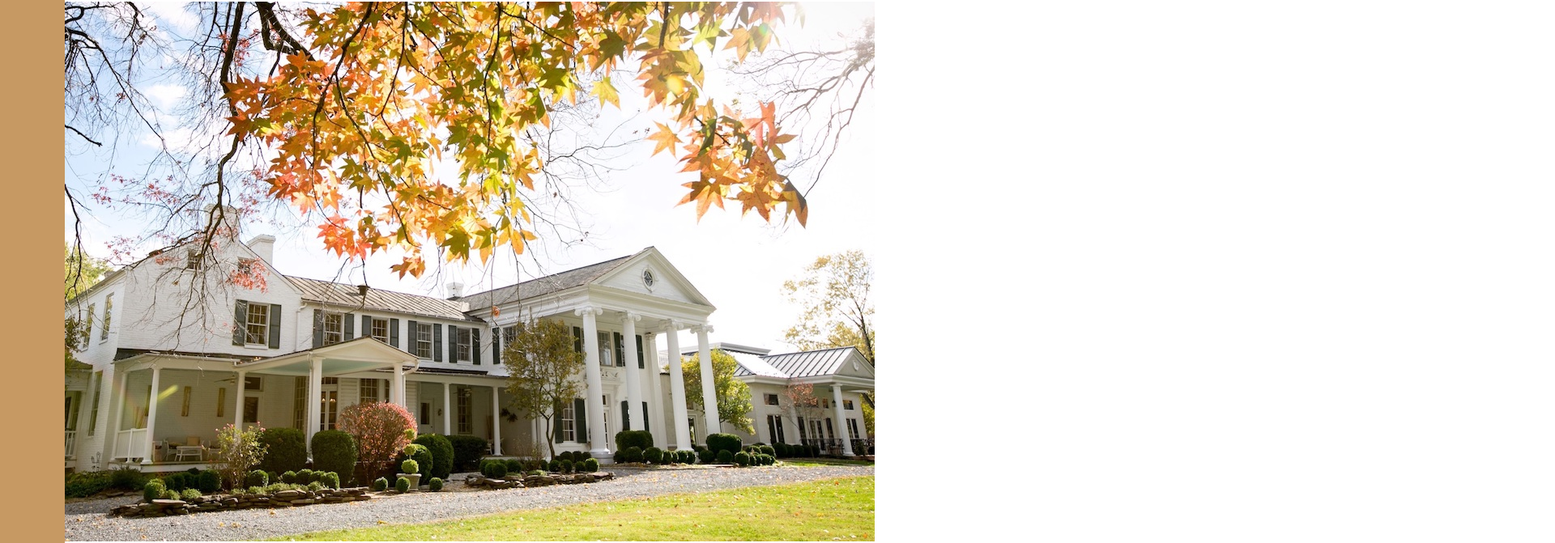
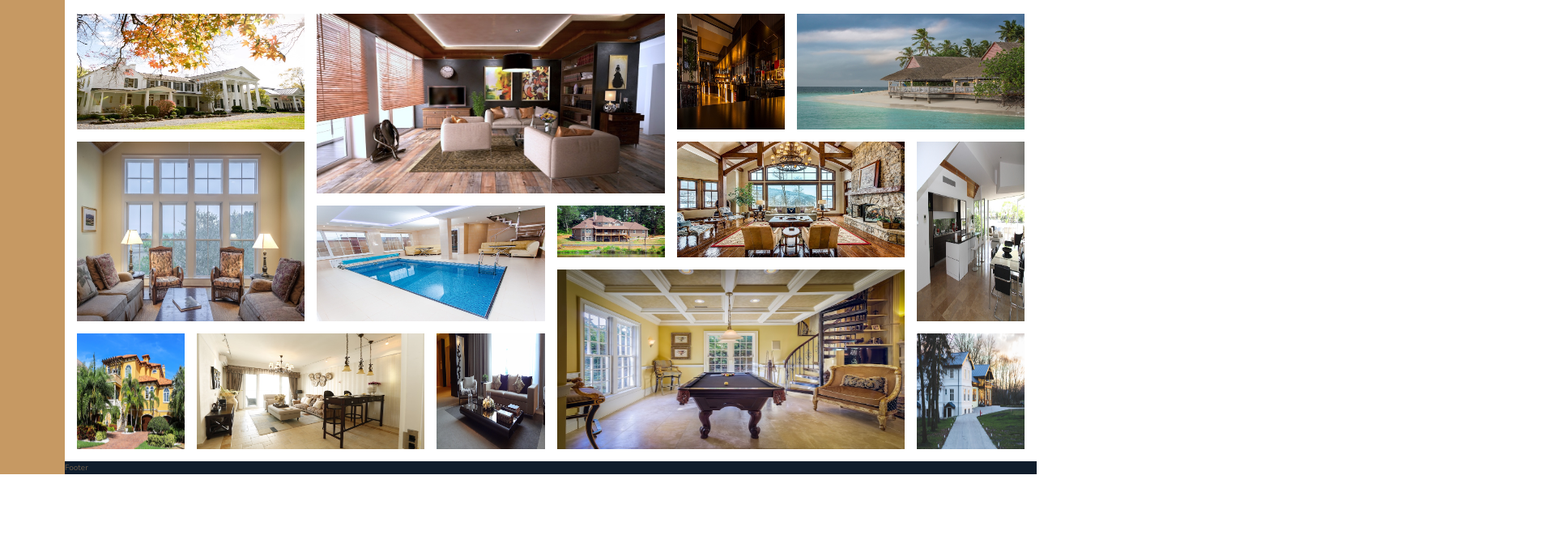
Before and after one commit to DeboraBucci/nexter, a website: page index.html in a window 1280 px wide. Shown: the part 3070-3741 px from the top of the page at 81% size, 1920 px wide, since content can reach past the window. After the commit the page ends 3656 px from the top, so only its background shows below. Drawn offline with nearby package versions, Linux system fonts and the light colour scheme.

Commit message:
compile sass code into css syntax

```diff
--- a/css/style.css
+++ b/css/style.css
@@ -197,7 +197,60 @@ body {
     grid-column: 1 / -1; }
 
 .gallery {
-  grid-column: full-start / full-end; }
+  grid-column: full-start / full-end;
+  display: grid;
+  grid-template-columns: repeat(8, 1fr);
+  grid-template-rows: repeat(7, 5vw);
+  gap: 1.5rem;
+  padding: 1.5rem; }
+  .gallery__item {
+    object-fit: cover; }
+    .gallery__item--1 {
+      grid-row: 1 / span 2;
+      grid-column: 1 / span 2; }
+    .gallery__item--2 {
+      grid-row: 1 / span 3;
+      grid-column: 3 / span 3; }
+    .gallery__item--3 {
+      grid-row: 1 / span 2;
+      grid-column: 6 / 7; }
+    .gallery__item--4 {
+      grid-row: 1 / span 2;
+      grid-column: 7 / span 2; }
+    .gallery__item--5 {
+      grid-row: 3 / span 3;
+      grid-column: 1 / span 2; }
+    .gallery__item--6 {
+      grid-row: 4 / span 2;
+      grid-column: 3 / span 2; }
+    .gallery__item--7 {
+      grid-row: 4 / 5;
+      grid-column: 5 / 6; }
+    .gallery__item--8 {
+      grid-row: 3 / 5;
+      grid-column: 6 / span 2; }
+    .gallery__item--9 {
+      grid-row: 3 / 6;
+      grid-column: 8 / 9; }
+    .gallery__item--10 {
+      grid-row: 6 / span 2;
+      grid-column: 1 / 2; }
+    .gallery__item--11 {
+      grid-row: 6 / span 2;
+      grid-column: 2 / span 2; }
+    .gallery__item--12 {
+      grid-row: 6 / span 2;
+      grid-column: 4 / 5; }
+    .gallery__item--13 {
+      grid-row: 5 / span 3;
+      grid-column: 5 / span 3; }
+    .gallery__item--14 {
+      grid-row: 6 / span 2;
+      grid-column: 8 / 9; }
+  .gallery__img {
+    display: block;
+    width: 100%;
+    height: 100%; }
 
 .footer {
   background-color: #101d2c;
```
